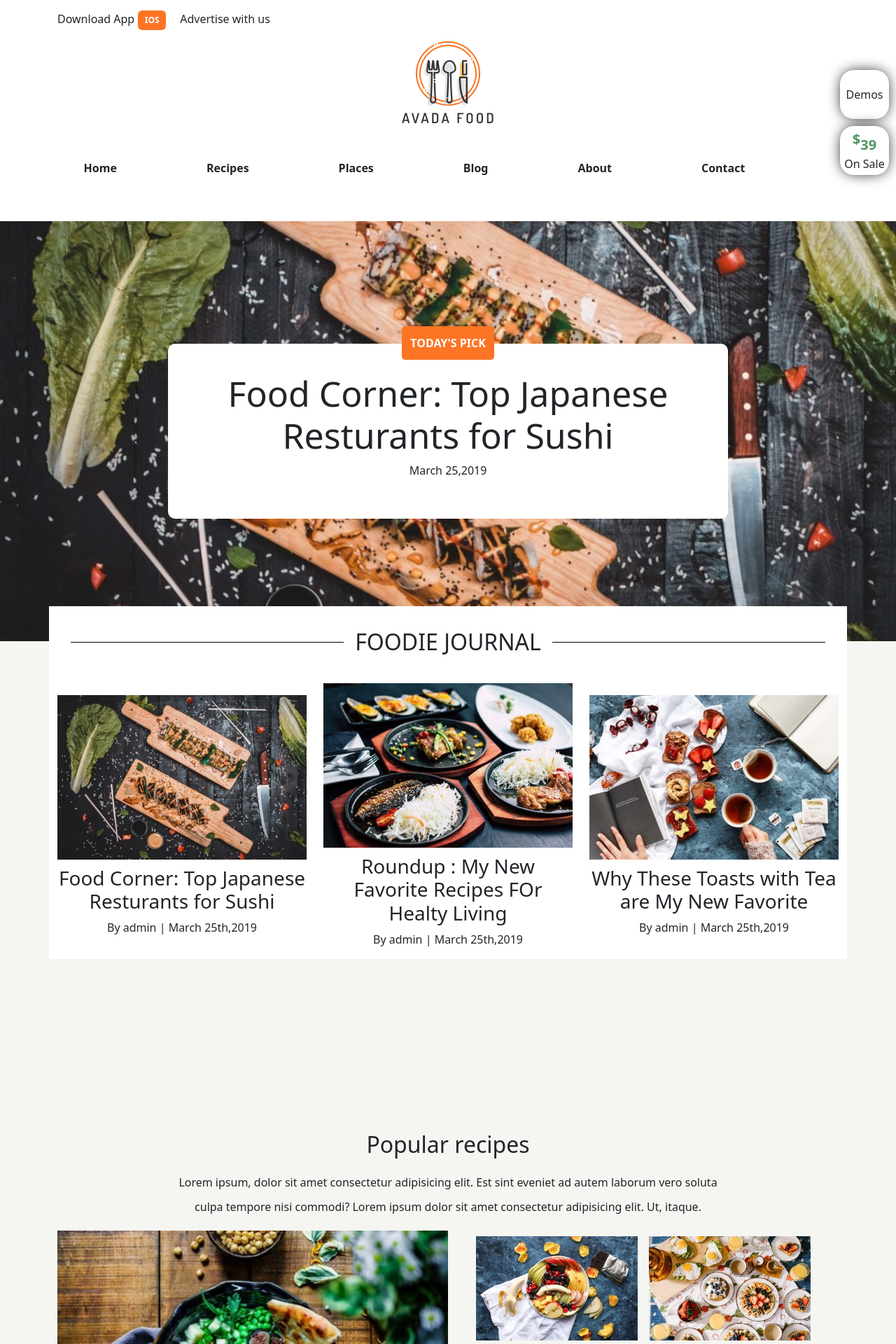
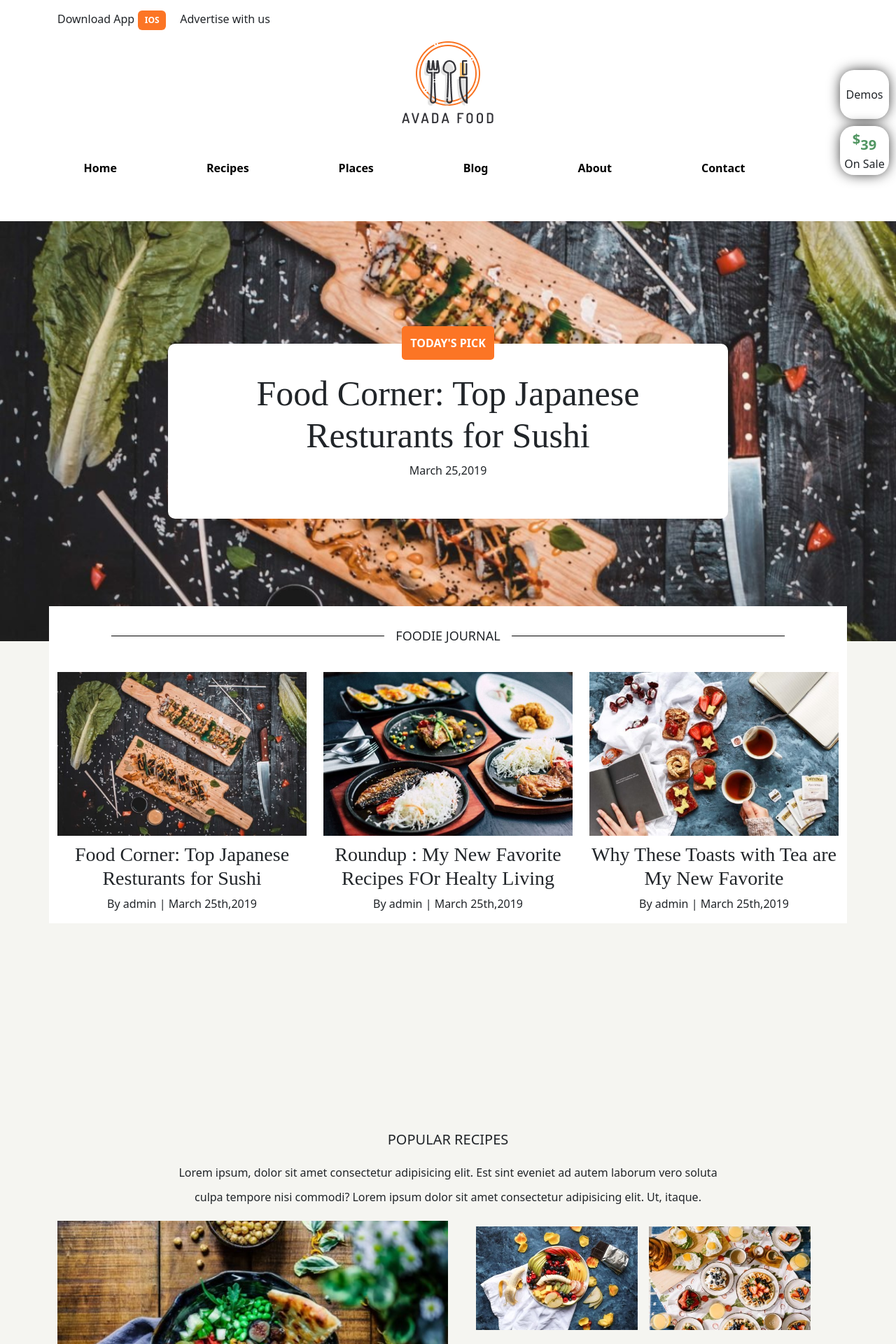
Before and after one commit to AndreaGallini/proj-html-vuejs, a Vue app: page / in a window 1280 px wide. Shown: the top 1920 px of the page at 70% size. Built offline with nearby package versions, Linux system fonts and the light colour scheme; the HTML template or start-up script is replaced by a standard one.

Commit message:
add major fix

```diff
--- a/src/assets/general.scss
+++ b/src/assets/general.scss
@@ -5,6 +5,7 @@ $fa-font-path: "../assets/webfonts";
 @import '@fortawesome/fontawesome-free/scss/regular.scss';
 @import '@fortawesome/fontawesome-free/scss/brands.scss';
 @import "../node_modules/bootstrap/scss/bootstrap";
+@import url('https://fonts.googleapis.com/css2?family=Vidaloka&display=swap');
 
 
 
--- a/src/components/HeaderComponents/HeaderBottomComponent.vue
+++ b/src/components/HeaderComponents/HeaderBottomComponent.vue
@@ -1,7 +1,9 @@
 <template>
   <div>
     <ul>
-      <li v-for="item in store.navbarArray">{{ item }}</li>
+      <li v-for="(item, index) in store.navbarArray" :key="index">
+        <a href="#">{{ item }}</a>
+      </li>
       <li><i class="fa-solid fa-magnifying-glass"></i></li>
     </ul>
   </div>
@@ -28,6 +30,16 @@ ul {
 }
 li {
   padding: 3rem 4rem;
-  font-weight: bold;
+  cursor: pointer;
+  a {
+    font-weight: bold;
+    text-decoration: none;
+    color: black;
+  }
+}
+a:hover {
+  color: $brandColor;
+  padding-bottom: 30px;
+  border-bottom: 2px solid $brandColor;
 }
 </style>
--- a/src/components/MainComponents/CulinaryCollection.vue
+++ b/src/components/MainComponents/CulinaryCollection.vue
@@ -62,4 +62,8 @@ export default {
   padding-top: 20px;
   padding-bottom: 150px;
 }
+h3 {
+  text-transform: uppercase;
+  font-size: 20px;
+}
 </style>
--- a/src/components/MainComponents/FarmToTable.vue
+++ b/src/components/MainComponents/FarmToTable.vue
@@ -41,4 +41,11 @@ button {
   text-transform: uppercase;
   font-weight: 700;
 }
+h3 {
+  text-transform: uppercase;
+  font-size: 20px;
+}
+p {
+  padding-bottom: 5rem;
+}
 </style>
--- a/src/components/MainComponents/FoodieJournalComponent.vue
+++ b/src/components/MainComponents/FoodieJournalComponent.vue
@@ -35,6 +35,7 @@ img {
   align-items: center;
   justify-content: center;
   text-transform: uppercase;
+  font-size: 18px;
   padding: 2rem 0;
 }
 .title::after,
@@ -70,4 +71,7 @@ img {
   left: 50%;
   translate: -50%;
 }
+h3 {
+  font-family: "Vidaloka", serif;
+}
 </style>
--- a/src/components/MainComponents/JumboComponent.vue
+++ b/src/components/MainComponents/JumboComponent.vue
@@ -58,6 +58,7 @@ export default {};
   padding: 3rem;
   h2 {
     font-size: 50px;
+    font-family: "Vidaloka", serif;
   }
 }
 </style>
--- a/src/components/MainComponents/PopularComment.vue
+++ b/src/components/MainComponents/PopularComment.vue
@@ -33,7 +33,6 @@ export default {
 .right,
 .left {
   width: 50%;
-  border: 1px solid black;
   display: flex;
   justify-content: center;
   align-items: center;
@@ -42,6 +41,9 @@ export default {
   p {
     margin-bottom: 0;
   }
+}
+.left {
+  background-color: white;
 }
 .slider {
   display: flex;
--- a/src/components/MainComponents/PopularRecipes.vue
+++ b/src/components/MainComponents/PopularRecipes.vue
@@ -104,4 +104,11 @@ button {
   text-transform: uppercase;
   font-weight: 700;
 }
+h2 {
+  text-transform: uppercase;
+  font-size: 20px;
+}
+h3 {
+  font-family: "Vidaloka", serif;
+}
 </style>
--- a/src/components/MainComponents/PostComponent.vue
+++ b/src/components/MainComponents/PostComponent.vue
@@ -147,6 +147,9 @@ img {
     left: 50%;
     transform: translate(-50%, -50%);
     text-align: center;
+    text-transform: uppercase;
+    font-weight: bold;
+    font-size: 20px;
   }
 }
 .singapore {
@@ -159,6 +162,8 @@ img {
     color: white;
     padding: 0.5rem;
     top: 50%;
+    font-weight: 800;
+    font-size: 20px;
   }
   button {
     background-color: $brandColor;
@@ -195,4 +200,7 @@ input {
 .post-container {
   padding-bottom: 3rem;
 }
+h3 {
+  font-family: "Vidaloka", serif;
+}
 </style>
```
